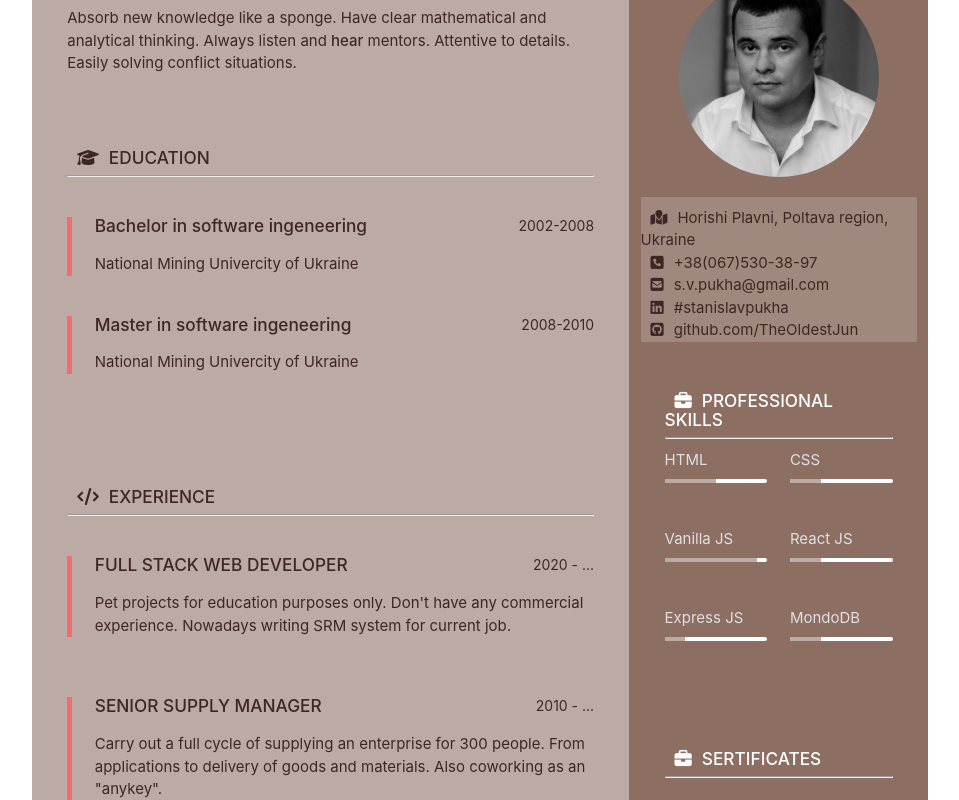
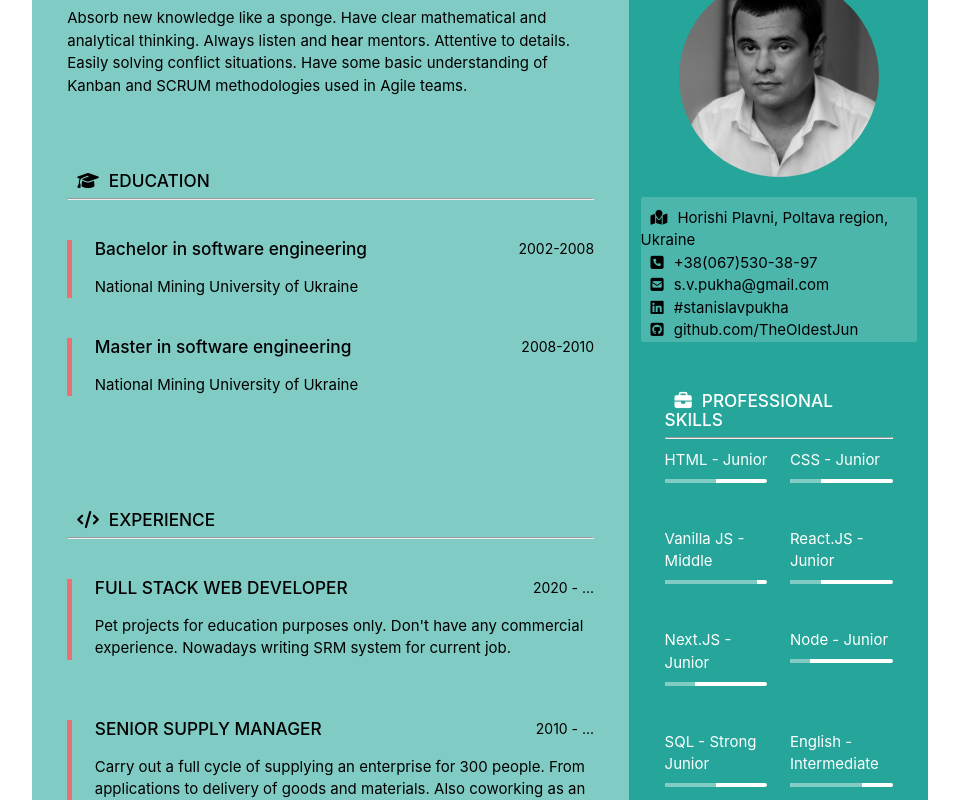
Before and after one commit to TheOldestJun/cv, a React (Create React App) app: page / in a window 1280 px wide. Shown: the part 360-1160 px from the top of the page, without its empty margins (160-1119 px from the left). Built offline with nearby package versions, Linux system fonts and the light colour scheme.

Commit message:
changed color palette, peal looks better.

```diff
--- a/src/App.js
+++ b/src/App.js
@@ -8,10 +8,10 @@ import "./App.css";
 function App() {
   return (
     <BrowserRouter>
-      <div className="wrap-content">
-        <div className="container brown lighten-2">
+      <div className='wrap-content'>
+        <div className='container teal lighten-2'>
           <Routes>
-            <Route path="/" exact element={<Home />} />
+            <Route path='/' exact element={<Home />} />
           </Routes>
         </div>
       </div>
--- a/src/components/contact.component.js
+++ b/src/components/contact.component.js
@@ -4,44 +4,44 @@ export default class Contact extends Component {
   render() {
     return (
       <div>
-        <div className="card brown lighten-2 z-depth-0 mt">
-          <div className="brown-text text-darken-4 pt">
-            <i className="fas fa-map-marked"></i>
+        <div className='card teal lighten-2 z-depth-0 mt'>
+          <div className='black-text text-darken-4 pt'>
+            <i className='fas fa-map-marked'></i>
             <a
-              className="brown-text text-darken-4"
-              href="https://maps.google.com/?ll=49.004466500363264, 33.63956422225579"
-              target="blank"
+              className='black-text text-darken-4'
+              href='https://maps.google.com/?ll=49.004466500363264, 33.63956422225579'
+              target='blank'
             >
               Horishi Plavni, Poltava region, Ukraine
             </a>
             <br />
-            <i className="fa fa-phone-square"></i>
-            <a className="brown-text text-darken-4" href="tel:+380675303897">
+            <i className='fa fa-phone-square'></i>
+            <a className='black-text text-darken-4' href='tel:+380675303897'>
               +38(067)530-38-97
             </a>
             <br />
-            <i className="fas fa-envelope-square"></i>
+            <i className='fas fa-envelope-square'></i>
             <a
-              className="brown-text text-darken-4"
-              href="mailto:s.v.pukha@gmail.com"
+              className='black-text text-darken-4'
+              href='mailto:s.v.pukha@gmail.com'
             >
               s.v.pukha@gmail.com
             </a>
             <br />
-            <i className="fab fa-linkedin"></i>
+            <i className='fab fa-linkedin'></i>
             <a
-              className="brown-text text-darken-4"
-              href="https://www.linkedin.com/in/stanislavpukha/"
-              target="blank"
+              className='black-text text-darken-4'
+              href='https://www.linkedin.com/in/stanislavpukha/'
+              target='blank'
             >
               #stanislavpukha
             </a>
             <br />
-            <i className="fab fa-github-square"></i>
+            <i className='fab fa-github-square'></i>
             <a
-              className="brown-text text-darken-4"
-              href="https://github.com/TheOldestJun"
-              target="blank"
+              className='black-text text-darken-4'
+              href='https://github.com/TheOldestJun'
+              target='blank'
             >
               github.com/TheOldestJun
             </a>
--- a/src/components/educations.component.js
+++ b/src/components/educations.component.js
@@ -4,33 +4,33 @@ export default class Educations extends Component {
   render() {
     return (
       <div>
-        <div className="card brown lighten-3 z-depth-0">
-          <div className="card-content">
-            <h6 className="brown-text text-darken-4">
-              <i className="fas fa-graduation-cap"></i>
-              <strong className="ml">EDUCATION</strong>
+        <div className='card teal lighten-3 z-depth-0'>
+          <div className='card-content'>
+            <h6 className='black-text text-darken-4'>
+              <i className='fas fa-graduation-cap'></i>
+              <strong className='ml'>EDUCATION</strong>
             </h6>
             <hr />
-            <div className="row mt">
-              <div className="col s12">
+            <div className='row mt'>
+              <div className='col s12'>
                 <blockquote>
-                  <h6 className="brown-text text-darken-4">
-                    <strong>Bachelor in software ingeneering</strong>
+                  <h6 className='black-text text-darken-4'>
+                    <strong>Bachelor in software engineering</strong>
                     <span>2002-2008</span>
                   </h6>
-                  <p className="pt brown-text text-darken-4">
-                    National Mining Univercity of Ukraine
+                  <p className='pt black-text text-darken-3'>
+                    National Mining University of Ukraine
                   </p>
                 </blockquote>
               </div>
-              <div className="col s12">
+              <div className='col s12'>
                 <blockquote>
-                  <h6 className="brown-text text-darken-4">
-                    <strong>Master in software ingeneering</strong>
+                  <h6 className='black-text text-darken-4'>
+                    <strong>Master in software engineering</strong>
                     <span>2008-2010</span>
                   </h6>
-                  <p className="pt brown-text text-darken-4">
-                    National Mining Univercity of Ukraine
+                  <p className='pt black-text text-darken-3'>
+                    National Mining University of Ukraine
                   </p>
                 </blockquote>
               </div>
--- a/src/components/experiences.component.js
+++ b/src/components/experiences.component.js
@@ -4,21 +4,21 @@ export default class Experiences extends Component {
   render() {
     return (
       <div>
-        <div className="card brown lighten-3 z-depth-0">
-          <div className="card-content">
-            <h6 className="brown-text text-darken-4">
-              <i class="fas fa-code"></i>
-              <strong className="ml">EXPERIENCE</strong>
+        <div className='card teal lighten-3 z-depth-0'>
+          <div className='card-content'>
+            <h6 className='black-text text-darken-4'>
+              <i class='fas fa-code'></i>
+              <strong className='ml'>EXPERIENCE</strong>
             </h6>
             <hr />
-            <div className="row mt">
-              <div className="col s12">
+            <div className='row mt'>
+              <div className='col s12'>
                 <blockquote>
-                  <h6 className="brown-text text-darken-4">
+                  <h6 className='black-text text-darken-4'>
                     <strong>FULL STACK WEB DEVELOPER</strong>
                     <span>2020 - ...</span>
                   </h6>
-                  <p className="pt brown-text text-darken-4">
+                  <p className='pt black-text text-darken-4'>
                     Pet projects for education purposes only. Don't have any
                     commercial experience. Nowadays writing SRM system for
                     current job.
@@ -26,14 +26,14 @@ export default class Experiences extends Component {
                 </blockquote>
               </div>
             </div>
-            <div className="row mt">
-              <div className="col s12">
+            <div className='row mt'>
+              <div className='col s12'>
                 <blockquote>
-                  <h6 className="brown-text text-darken-4">
+                  <h6 className='black-text text-darken-4'>
                     <strong>SENIOR SUPPLY MANAGER</strong>
                     <span>2010 - ...</span>
                   </h6>
-                  <p className="pt brown-text text-darken-4">
+                  <p className='pt black-text text-darken-4'>
                     Carry out a full cycle of supplying an enterprise for 300
                     people. From applications to delivery of goods and
                     materials. Also coworking as an "anykey".
--- a/src/components/home.component.js
+++ b/src/components/home.component.js
@@ -11,28 +11,28 @@ export default class Home extends Component {
   render() {
     return (
       <section>
-        <div className="row">
+        <div className='row'>
           <About />
         </div>
-        <div className="row sameHeight hide-on-med-and-down">
-          <div className="col s12 m12 l8 brown lighten-3 same-height_child">
+        <div className='row sameHeight hide-on-med-and-down'>
+          <div className='col s12 m12 l8 teal lighten-3 same-height_child'>
             <Summary />
             <Educations />
             <Experiences />
           </div>
-          <div className="col s12  m12 l4 brown lighten-1 same-height_child">
+          <div className='col s12  m12 l4 teal lighten-1 same-height_child'>
             <Profile />
             <Contact />
             <Skills />
           </div>
         </div>
-        <div className="row sameHeight hide-on-large-only">
-          <div className="col s12 m12 l4 brown lighten-1 sameHeight_child">
+        <div className='row sameHeight hide-on-large-only'>
+          <div className='col s12 m12 l4 teal lighten-1 sameHeight_child'>
             <Profile />
             <Contact />
             <Skills />
           </div>
-          <div className="col s12 m12 l8 brown lighten-3 sameHeight_child">
+          <div className='col s12 m12 l8 teal lighten-3 sameHeight_child'>
             <Summary />
             <Educations />
             <Experiences />
--- a/src/components/skills.component.js
+++ b/src/components/skills.component.js
@@ -6,98 +6,120 @@ export default class Skills extends Component {
   render() {
     return (
       <div>
-        <div className="card brown lighten-1 z-depth-0">
-          <div className="card-content">
-            <h6 className="white-text">
-              <i class="fas fa-briefcase"></i>
-              <strong className="ml">PROFESSIONAL SKILLS</strong>
+        <div className='card teal lighten-1 z-depth-0'>
+          <div className='card-content'>
+            <h6 className='white-text'>
+              <i class='fas fa-briefcase'></i>
+              <strong className='ml'>PROFESSIONAL SKILLS</strong>
             </h6>
             <hr />
-            <div className="row pt">
-              <div className="col m6 s12">
-                <p className="grey-text text-lighten-2">HTML</p>
-                <div className="progress white">
+            <div className='row pt'>
+              <div className='col m6 s12'>
+                <p className='white-text text-lighten-2'>HTML - Junior</p>
+                <div className='progress white'>
                   <div
-                    className="determinate brown lighten-3"
+                    className='determinate teal lighten-3'
                     style={{ width: "50%" }}
                   ></div>
                 </div>
               </div>
-              <div className="col m6 s12">
-                <p className="grey-text text-lighten-2">CSS</p>
-                <div className="progress white">
+              <div className='col m6 s12'>
+                <p className='white-text text-lighten-2'>CSS - Junior</p>
+                <div className='progress white'>
                   <div
-                    className="determinate brown lighten-3"
+                    className='determinate teal lighten-3'
                     style={{ width: "30%" }}
                   ></div>
                 </div>
               </div>
             </div>
-            <div className="row pt">
-              <div className="col m6 s12">
-                <p className="grey-text text-lighten-2">Vanilla JS</p>
-                <div className="progress white">
+            <div className='row pt'>
+              <div className='col m6 s12'>
+                <p className='white-text text-lighten-2'>Vanilla JS - Middle</p>
+                <div className='progress white'>
                   <div
-                    className="determinate brown lighten-3"
+                    className='determinate teal lighten-3'
                     style={{ width: "90%" }}
                   ></div>
                 </div>
               </div>
-              <div className="col m6 s12">
-                <p className="grey-text text-lighten-2">React JS</p>
-                <div className="progress white">
+              <div className='col m6 s12'>
+                <p className='white-text text-lighten-2'>React.JS - Junior</p>
+                <div className='progress white'>
                   <div
-                    className="determinate brown lighten-3"
+                    className='determinate teal lighten-3'
                     style={{ width: "30%" }}
                   ></div>
                 </div>
               </div>
             </div>
-            <div className="row pt">
-              <div className="col m6 s12">
-                <p className="grey-text text-lighten-2">Express JS</p>
-                <div className="progress white">
+            <div className='row pt'>
+              <div className='col m6 s12'>
+                <p className='white-text text-lighten-2'>Next.JS - Junior</p>
+                <div className='progress white'>
                   <div
-                    className="determinate brown lighten-3"
+                    className='determinate teal lighten-3'
+                    style={{ width: "30%" }}
+                  ></div>
+                </div>
+              </div>
+              <div className='col m6 s12'>
+                <p className='white-text text-lighten-2'>Node - Junior</p>
+                <div className='progress white'>
+                  <div
+                    className='determinate teal lighten-3'
                     style={{ width: "20%" }}
                   ></div>
                 </div>
               </div>
-              <div className="col m6 s12">
-                <p className="grey-text text-lighten-2">MondoDB</p>
-                <div className="progress white">
+            </div>
+            <div className='row pt'>
+              <div className='col m6 s12'>
+                <p className='white-text text-lighten-2'>SQL - Strong Junior</p>
+                <div className='progress white'>
                   <div
-                    className="determinate brown lighten-3"
-                    style={{ width: "30%" }}
+                    className='determinate teal lighten-3'
+                    style={{ width: "50%" }}
+                  ></div>
+                </div>
+              </div>
+              <div className='col m6 s12'>
+                <p className='white-text text-lighten-2'>
+                  English - Intermediate
+                </p>
+                <div className='progress white'>
+                  <div
+                    className='determinate teal lighten-3'
+                    style={{ width: "70%" }}
                   ></div>
                 </div>
               </div>
             </div>
           </div>
         </div>
-        <div className="card brown lighten-1 z-depth-0">
-          <div className="card-content">
-            <h6 className="white-text">
-              <i class="fas fa-briefcase"></i>
-              <strong className="ml">SERTIFICATES</strong>
+        <div className='card teal lighten-1 z-depth-0'>
+          <div className='card-content'>
+            <h6 className='white-text'>
+              <i class='fas fa-briefcase'></i>
+              <strong className='ml'>SERTIFICATES</strong>
             </h6>
             <hr />
-            <div className="row pt">
-              <div className="col m6 s12">
-                <a href={goIt} target="blank">
+            <div className='row pt'>
+              <div className='col m6 s12'>
+                <a href={goIt} target='blank'>
                   <img
                     src={goIt}
-                    alt="GoIt sertificate"
-                    className="col s12 m12 l12"
+                    alt='GoIt sertificate'
+                    className='col s12 m12 l12'
                   />
                 </a>
               </div>
-              <div className="col m6 s12">
-                <a href={ukrCfg} target="blank">
+              <div className='col m6 s12'>
+                <a href={ukrCfg} target='blank'>
                   <img
                     src={ukrCfg}
-                    alt="Cyfrogram certificate"
-                    className="col s12 m12 l12"
+                    alt='Cyfrogram certificate'
+                    className='col s12 m12 l12'
                   />
                 </a>
               </div>
--- a/src/components/summary.component.js
+++ b/src/components/summary.component.js
@@ -4,17 +4,19 @@ export default class Summary extends Component {
   render() {
     return (
       <div>
-        <div className="card brown lighten-3 z-depth-0">
-          <div className="card-content">
-            <h6 className="no-pad mt-bottom brown-text text-darken-4">
-              <i class="fas fa-id-card-alt"></i>
-              <strong className="ml">ABOUT ME</strong>
+        <div className='card teal lighten-3 z-depth-0'>
+          <div className='card-content'>
+            <h6 className='no-pad mt-bottom black-text text-darken-4'>
+              <i class='fas fa-id-card-alt'></i>
+              <strong className='ml'>ABOUT ME</strong>
             </h6>
             <hr />
-            <p className="pt brown-text text-darken-4">
+            <p className='pt black-text text-darken-4'>
               Absorb new knowledge like a sponge. Have clear mathematical and
               analytical thinking. Always listen and <strong>hear</strong>{" "}
               mentors. Attentive to details. Easily solving conflict situations.
+              Have some basic understanding of Kanban and SCRUM methodologies
+              used in Agile teams.
             </p>
           </div>
         </div>
```
Also changed, not shown: src/components/about.component.js (+5 -5 lines).
